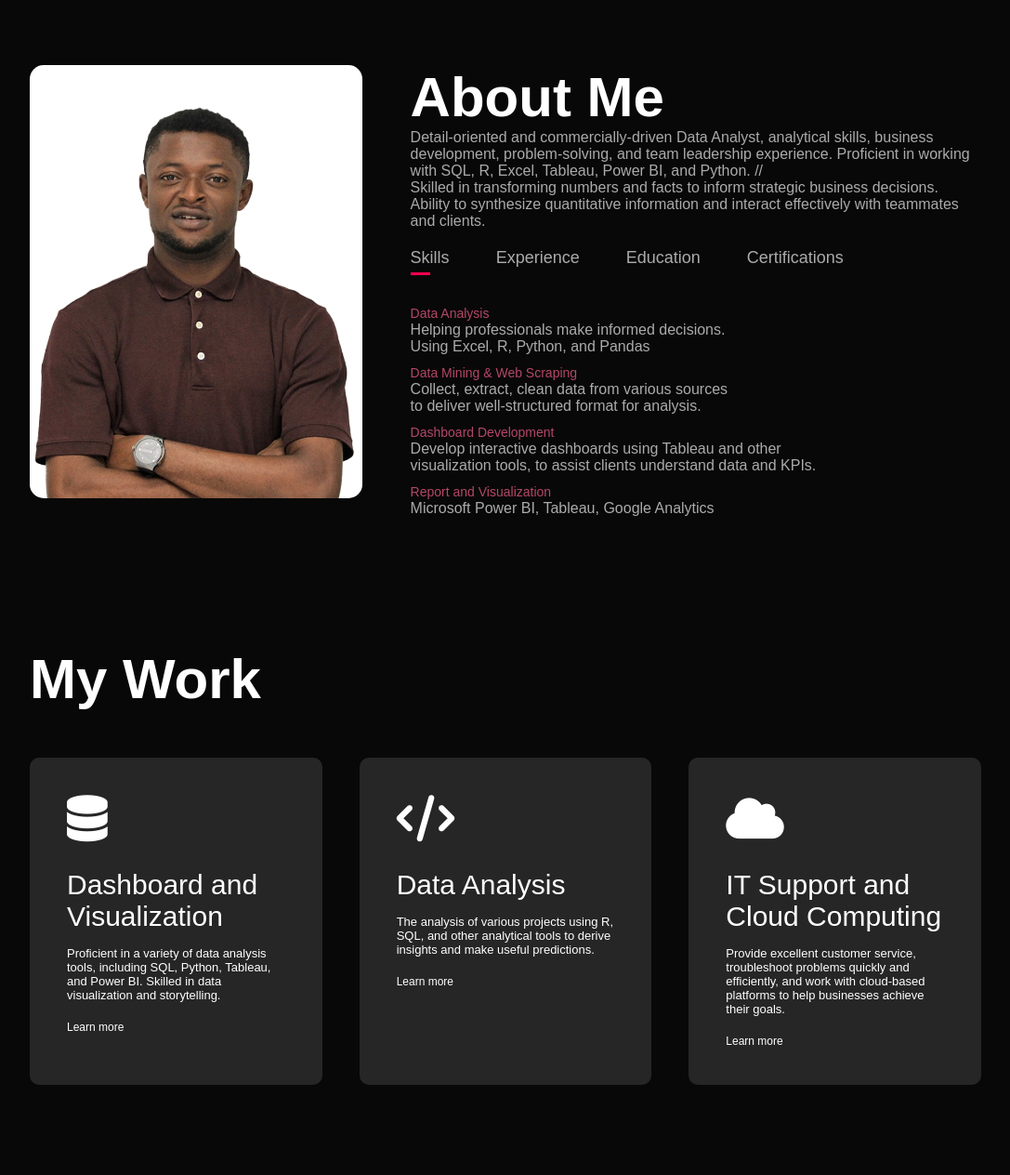
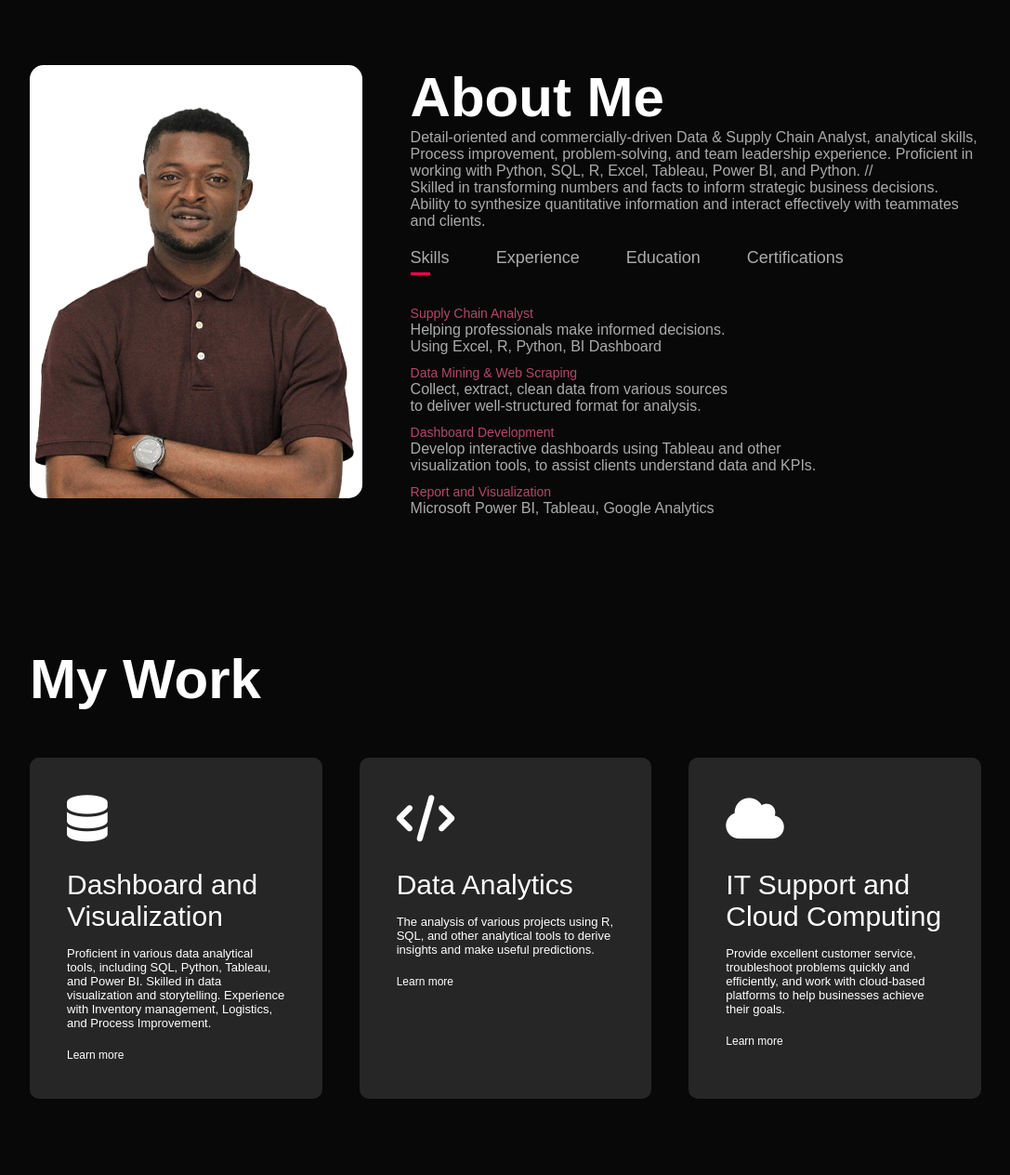
Before and after one commit to simplyEmmanuel/Portfolio-Website, a plain HTML site: page index.html in a window 1280 px wide. Shown: the part 820-2084 px from the top of the page at 93% size, without its empty margins (96-1183 px from the left). Drawn offline with Linux system fonts and the light colour scheme.

Commit message:
Update index.html

```diff
--- a/index.html
+++ b/index.html
@@ -24,7 +24,7 @@
                 <i class="fas fa-bars" onclick="openmenu()"></i>
             </nav>
             <div class="header-text">
-                <p>Technology | Business Data Analyst</p>
+                <p>Data Scientist | Supply Chain Analyst</p>
                 <h1>Emmanuel <span>Ike</span><br> Portfolio  </h1>
             </div>
 
@@ -42,8 +42,8 @@
                 </div>
                 <div class="about-col-2">
                     <h1 class="sub-title">About Me</h1>
-                    <p> Detail-oriented and commercially-driven Data Analyst, analytical skills, business development,
-                        problem-solving, and team leadership experience. Proficient in working with SQL, R, Excel, Tableau, Power BI, and Python. //
+                    <p> Detail-oriented and commercially-driven Data & Supply Chain Analyst, analytical skills, Process improvement,
+                        problem-solving, and team leadership experience. Proficient in working with Python, SQL, R, Excel, Tableau, Power BI, and Python. //
                         <br> Skilled in transforming numbers and facts to inform strategic business decisions. Ability to synthesize quantitative information and interact
                         effectively with teammates and clients.
                     </p>
@@ -56,7 +56,7 @@
                         </div>
                         <div class="tab-contents active-tab" id="skills">
                             <ul>
-                                <li><span>Data Analysis</span><br>Helping professionals make informed decisions.<br> Using Excel, R, Python, and Pandas</li>
+                                <li><span>Supply Chain Analyst </span><br>Helping professionals make informed decisions.<br> Using Excel, R, Python, BI Dashboard </li>
                                 <li><span>Data Mining & Web Scraping</span><br> Collect, extract, clean data from various sources <br>to deliver well-structured format for analysis.</li>
                                 <li><span>Dashboard Development</span><br>Develop interactive dashboards using Tableau and other <br>visualization tools, to assist clients understand data and KPIs.</li>
                                 <li><span>Report and Visualization</span><br>Microsoft Power BI, Tableau,  Google Analytics</li>
@@ -100,14 +100,14 @@
             <div>
                 <i class="fas fa-database"></i>
                 <h2>Dashboard and Visualization</h2>
-                <p>Proficient in a variety of data analysis tools, including SQL, Python, Tableau, and Power BI.
-                    Skilled in data visualization and storytelling.
+                <p>Proficient in various data analytical tools, including SQL, Python, Tableau, and Power BI.
+                    Skilled in data visualization and storytelling. Experience with Inventory management, Logistics, and Process Improvement.
                 </p>
                 <a href="https://simplyemmanuel.github.io/World-Happiness-Analysis/">Learn more</a>
             </div>
             <div>
                 <i class="fas fa-code"></i>
-                <h2>Data Analysis</h2>
+                <h2>Data Analytics</h2>
                 <p> The analysis of various projects using R, SQL, and other analytical tools to derive insights and make useful predictions.
                 </p>
                 <a href="https://github.com/simplyEmmanuel/Leaflet_Maps_in_R/blob/main/README.md">Learn more</a>
@@ -134,7 +134,7 @@
                     <div class="layer">
                         <h3>Covid-19 Exploratory Data Analysis</h3>
                         <p>This sales analysis is a report to show how many customers make
-                        purchases, visit the store to make different orders.</p>
+                        purchases, and visit the store to place different orders.</p>
                         <a href="https://github.com/simplyEmmanuel/Covid-19DataAnalysis"><i class="fas fa-external-link-alt"></i></a>
                     </div>
                 </div>
@@ -176,7 +176,7 @@
                     <a href="https://twitter.com/IkeDemanuel"><i class="fab fa-twitter-square"></i></a>
                     <a href="https://www.instagram.com/iam_nuel_tech/"><i class="fab fa-instagram"></i></a>
                 </div>
-                <a href="my-cv.pdf" download class="btn btn2">View Resume</a>
+                <a href="https://www.linkedin.com/in/ikekwere-emmanuel/" download class="btn btn2">View Resume</a>
             </div>
             <div class="contact-right">
                 <form name="submit-to-google-sheet">
```
